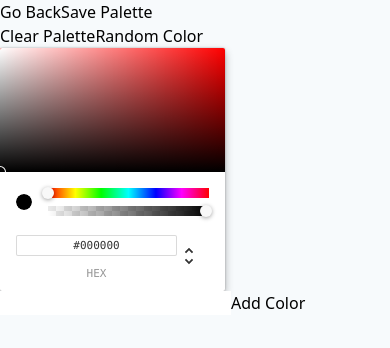
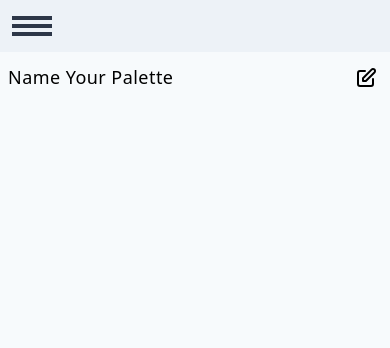
Before and after one commit to Bryan-LV/Color-App, a React (Create React App) app: page /palette/new in a window 390 px wide. Shown: the top 348 px of the page. Built offline with nearby package versions, Linux system fonts and the light colour scheme; the HTML template or start-up script is replaced by a standard one.

Commit message:
add - create your palette compoent

```diff
--- a/src/Components/Colorbox.js
+++ b/src/Components/Colorbox.js
@@ -2,7 +2,7 @@ import React, { useState, useEffect } from 'react'
 import '../colorbox.css'
 import { CopyToClipboard } from 'react-copy-to-clipboard';
 import { Link } from 'react-router-dom'
-import chroma from "chroma-js";
+import checkLum from '../Utils/checkLuminosity';
 
 export default function Colorbox(props) {
   const [copy, setCopy] = useState(false);
@@ -29,32 +29,19 @@ export default function Colorbox(props) {
 
   const showOverlay = copy ? 'show' : '';
   const showMore = isMore ? 'see-more' : 'hide-more';
+  const textColor = checkLum(props.background);
 
-  const checkLum = () => {
-    // get background color
-    const color = chroma(props.background).luminance();
-    // check if color is dark or light
-    // if color is light, text is dark and vice versa
-    // 0 = dark 1 = light
-    // color luminance less than 0.3 text color should be white
-    if (color >= 0.3) {
-      return 'text-dark'
-    } else {
-      return 'text-white'
-    }
-  }
-  checkLum()
   return (
     <CopyToClipboard text={props.background} onCopy={handleCopy}>
       <div className="w-full h-48 relative cursor-pointer rounded-sm" style={{ backgroundColor: props.background }}>
         <div style={{ backgroundColor: props.background }} className={`copy-overlay ${showOverlay}`}></div>
         <div className={`copy-msg ${showOverlay}`}>
           <h1>copied!</h1>
-          <p className={checkLum()}>{props.background}</p>
+          <p className={textColor}>{props.background}</p>
         </div>
         <p className={showMore}><Link className="see-more-link" to={props.singleURL}>MORE</Link></p>
         <button className="copy-btn">Copy</button>
-        <p className={`color-name ${checkLum()}`}>{props.name}</p>
+        <p className={`color-name ${textColor}`}>{props.name}</p>
       </div>
     </CopyToClipboard>
   )
--- /dev/null
+++ b/src/Forms/NewPaletteColor.js
@@ -0,0 +1,78 @@
+import React, { useState, useEffect } from 'react';
+import { ChromePicker } from 'react-color';
+import { Link } from 'react-router-dom';
+import checkLum from '../Utils/checkLuminosity';
+
+export default function NewPaletteColor(props) {
+  const [currentColor, setCurrentColor] = useState('#FFFFFF');
+  const [newColorName, setNewColorName] = useState('');
+  const [colorPalette, setColorPalette] = useState([]);
+  const [error, setError] = useState('');
+
+  const handleValidationSubmit = (evt) => {
+    evt.preventDefault();
+    if (newColorName === '') {
+      setError('Give your color a name 🎨');
+      setTimeout(() => setError(''), 3000)
+      return;
+    }
+    const newColor = { name: newColorName.toLowerCase(), color: currentColor };
+    setColorPalette([...colorPalette, newColor]);
+    setNewColorName('');
+    props.addToColorPalette(newColor)
+  }
+
+  const handleSavePalette = () => {
+    // use callback to pass palette up to app.js
+    const newPalette = {
+      colors: colorPalette
+    }
+
+    props.saveNewPalette(newPalette);
+    props.history.push('/');
+  }
+
+  const handleClearPalette = (e) => {
+    const confirmDelete = window.confirm('Are you sure you want to delete palette');
+    if (confirmDelete) {
+      setColorPalette([]);
+      props.clearPalette();
+    } else {
+      return;
+    }
+  }
+
+
+
+  return (
+    <div className="">
+      <div className="flex flex-col items-center justify-center">
+        <div className="mt-4">
+          <ChromePicker className="mx-auto rounded-sm" color={currentColor} onChangeComplete={(color) => setCurrentColor(color.hex)} />
+
+          <form className="text-center" onSubmit={handleValidationSubmit}>
+            <input
+              type="text"
+              value={newColorName}
+              onChange={(e) => setNewColorName(e.target.value)}
+              className="mt-2 rounded-sm p-2 text-gray-800 text-lg"
+              placeholder="Color Name"
+            />
+            {error && <p className="text-red-600">{error}</p>}
+            <button
+              className={`block mx-auto mt-3 px-10 py-2 rounded-sm ${checkLum(currentColor)}`}
+              type="submit"
+              style={{ backgroundColor: currentColor }}  >
+              Add Color </button>
+          </form>
+        </div>
+
+        <div className="flex flex-col justify-between items-center">
+          <button className="block mt-2 bg-teal-400 text-white py-2 px-8 rounded-sm" onClick={handleSavePalette}>Save Palette</button>
+          <button className="block my-2 text-sm text-gray-600" onClick={handleClearPalette}> Clear Palette </button>
+          <Link to="/" className="text-xl mb-2"><svg class="w-10 h-10" fill="none" stroke="currentColor" viewBox="0 0 24 24" xmlns="http://www.w3.org/2000/svg"><path stroke-linecap="round" stroke-linejoin="round" stroke-width="2" d="M11 15l-3-3m0 0l3-3m-3 3h8M3 12a9 9 0 1118 0 9 9 0 01-18 0z"></path></svg></Link>
+        </div>
+      </div>
+    </div>
+  );
+}
--- /dev/null
+++ b/src/Hooks/useToggle.js
@@ -0,0 +1,13 @@
+import { useState } from 'react';
+
+const useToggle = (initState = false) => {
+  const [isOn, setToggleState] = useState(initState);
+
+  const setToggle = () => {
+    setToggleState(prevState => !prevState);
+  }
+
+  return [isOn, setToggle]
+}
+
+export default useToggle;
--- a/src/Pages/NewPalette.js
+++ b/src/Pages/NewPalette.js
@@ -1,62 +1,77 @@
-import React, { useState, useEffect } from 'react';
-import { ChromePicker } from 'react-color';
-import DraggableColorBox from '../Components/DraggableColorBox';
+import React, { useState } from 'react'
+import NewPaletteColor from '../Forms/NewPaletteColor'
+import useToggle from '../Hooks/useToggle'
+import checkLum from '../Utils/checkLuminosity';
 
-export default function NewPalette(props) {
-  const [open, setOpen] = useState(false);
-  const [currentColor, setCurrentColor] = useState('');
-  const [newColorName, setNewColorName] = useState('');
-  const [colorPalette, setColorPalette] = useState([]);
+function NewPalette(props) {
+  const [isOn, setToggle] = useToggle(false);
+  const [editNameInput, toggleEditNameInput] = useToggle(false);
+  const [paletteColorName, setPaletteColorName] = useState('Name Your Palette');
+  const [newPaletteColors, setNewPaletteColors] = useState([]);
 
-  const handleValidationSubmit = (evt) => {
-    evt.preventDefault();
-    const newColor = { name: newColorName.toLowerCase(), color: currentColor };
-    setColorPalette([...colorPalette, newColor]);
+  const addToColorPalette = (colorObj) => {
+    setNewPaletteColors(prevState => [...prevState, colorObj]);
   }
 
-  const handleSavePalette = () => {
-    // use callback to pass palette up to app.js
-    const newName = 'New Palette';
-
-    const newPalette = {
-      paletteName: newName,
-      id: newName.toLowerCase().replace(/ /g, '-'),
-      colors: colorPalette
-    }
-
-    props.saveNewPalette(newPalette);
-    props.history.push('/');
+  const editPaletteName = () => {
+    toggleEditNameInput();
   }
 
+  const handleEnterPress = (e) => {
+    if (e.keyCode === 13) {
+      toggleEditNameInput();
+    }
+  }
+
+  const handleSaveNewPalette = (paletteObj) => {
+    props.saveNewPalette({
+      paletteName: paletteColorName !== 'Name Your Palette' ? paletteColorName : 'Your Palette',
+      id: paletteColorName.toLowerCase().replace(/ /g, '-'),
+      ...paletteObj
+    })
+  }
+
+  const clearPalette = () => {
+    setNewPaletteColors([]);
+  }
+
+
   return (
-    <div className="">
-      <button >Go Back</button>
-      <button onClick={handleSavePalette}>Save Palette</button>
-      <div>
-        <button variant="contained" color="secondary"> Clear Palette </button>
-        <button variant="contained" color="primary"> Random Color </button>
+    <div className="md:grid md:grid-cols-4">
+      <div className={`bg-gray-200 md:h-screen ${isOn ? 'md:w-full' : 'md:w-16'}`}>
+        <div className=" cursor-pointer py-4 px-3" onClick={setToggle}>
+          <div className="h-1 w-10 bg-gray-800"></div>
+          <div className="h-1 w-10 bg-gray-800 mt-1"></div>
+          <div className="h-1 w-10 bg-gray-800 mt-1"></div>
+        </div>
+        <div className={`${isOn ? 'block' : ' hidden'}`}>
+          <NewPaletteColor addToColorPalette={addToColorPalette} saveNewPalette={handleSaveNewPalette} clearPalette={clearPalette} history={props.history} />
+        </div>
       </div>
-      <ChromePicker color={currentColor} onChangeComplete={(color) => setCurrentColor(color.hex)} />
 
-      <form onSubmit={handleValidationSubmit}>
-        <input
-          type="text"
-          value={newColorName}
-          onChange={(e) => setNewColorName(e.target.value)}
-        />
-        <button type="submit" style={{ backgroundColor: currentColor }}  >
-          Add Color
-        </button>
-      </form>
+      <div className="col-span-3">
+        {editNameInput ?
+          (<div className="flex-center mx-2 my-1">
+            <input className="w-full border-gray-200 border-2 p-2 tracking-wide rounded-md" type="text" value={paletteColorName} onKeyUp={handleEnterPress} onChange={({ target }) => setPaletteColorName(target.value)} />
+            <button className="mx-1" onClick={editPaletteName}><svg className="w-6 h-6" data-darkreader-inline-fill="" data-darkreader-inline-stroke="" fill="none" stroke="currentColor" viewBox="0 0 24 24" xmlns="http://www.w3.org/2000/svg"><path stroke-linecap="round" stroke-linejoin="round" stroke-width="2" d="M9 12l2 2 4-4m6 2a9 9 0 11-18 0 9 9 0 0118 0z"></path></svg></button>
+          </div>)
+          : (
+            <div className="flex-between-center mx-2">
+              <h1 className="text-lg md:text-xl text-center py-3 tracking-wide">{paletteColorName}</h1>
+              <button className="mx-1" onClick={editPaletteName}><svg className="w-6 h-6" data-darkreader-inline-fill="" data-darkreader-inline-stroke="" fill="none" stroke="currentColor" viewBox="0 0 24 24" xmlns="http://www.w3.org/2000/svg"><path stroke-linecap="round" stroke-linejoin="round" stroke-width="2" d="M11 5H6a2 2 0 00-2 2v11a2 2 0 002 2h11a2 2 0 002-2v-5m-1.414-9.414a2 2 0 112.828 2.828L11.828 15H9v-2.828l8.586-8.586z"></path></svg></button>
+            </div>
+          )
+        }
+        <div className="md:grid md:grid-cols-3 gap-2 m-2">
+          {newPaletteColors.map(color => {
+            return <div className="w-full h-48 cursor-pointer rounded-sm flex flex-row justify-start items-end" style={{ backgroundColor: color.color }}>
+              <p className={`pb-1 pl-2 ${checkLum(color.color)}`}>{color.name}</p>
+            </div>
+          })}
+        </div>
+      </div>
+    </div>
+  )
+}
 
-      <main>
-        <div className="" />
-        {
-          colorPalette.map(color => {
-            return <DraggableColorBox color={color.color} name={color.name} />
-          })
-        }
-      </main>
-    </div>
-  );
-}
+export default NewPalette
--- a/src/Pages/Palette.js
+++ b/src/Pages/Palette.js
@@ -34,7 +34,7 @@ export default function Palette(props) {
         {colors()}
         <div className="">
           <Link to="/">
-            <h2 className="bg-gray-800 text-white text-2xl h-full rounded-sm flex flex-col justify-center items-center">Go Back</h2>
+            <h2 className="bg-gray-800 text-white text-2xl h-48 rounded-sm flex flex-col justify-center items-center">Go Back</h2>
           </Link>
         </div>
       </div>
--- a/src/SinglePalette.js
+++ b/src/SinglePalette.js
@@ -49,7 +49,7 @@ export default function SinglePalette(props) {
           {generateColorBoxes()}
           <div className="">
             <Link onClick={handleBackBtn}>
-              <h2 className="bg-gray-800 text-white text-2xl h-full rounded-sm flex flex-col justify-center items-center">Go Back</h2>
+              <h2 className="bg-gray-800 text-white text-2xl h-48 rounded-sm flex flex-col justify-center items-center">Go Back</h2>
             </Link>
           </div>
         </div>
--- a/src/Styles/tailwind.css
+++ b/src/Styles/tailwind.css
@@ -1,3 +1,11 @@
 @tailwind base;
 @tailwind utilities;
 @tailwind components;
+
+.flex-center {
+  @apply flex flex-row justify-center items-center
+}
+
+.flex-between-center {
+  @apply flex flex-row justify-between items-center
+}
--- /dev/null
+++ b/src/Utils/checkLuminosity.js
@@ -0,0 +1,16 @@
+import chroma from "chroma-js";
+
+const checkLum = (backgroundColor) => {
+  // get background color
+  const color = chroma(backgroundColor).luminance();
+  // check if color is dark or light
+  // if color is light, text is dark and vice versa
+  // 0 = dark 1 = light
+  // color luminance less than 0.3 text color should be white
+  if (color >= 0.3) {
+    return 'text-dark'
+  } else {
+    return 'text-white'
+  }
+}
+export default checkLum;
```
Also changed, not shown: src/Components/Drawer.js (deleted, +0 -18 lines), src/Layout/Navbar.js (+4 -4 lines), src/Styles/tailwind-output.css.
